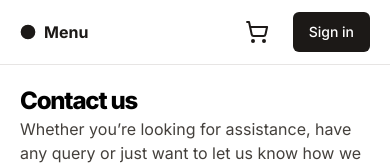
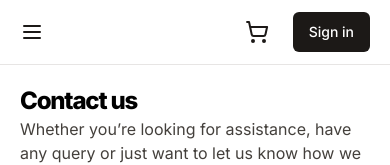
Before and after one commit to Darkrove/lavishlinen, a Next.js app: page /contact in a window 390 px wide. Shown: the top 165 px of the page. Built offline with nearby package versions, Linux system fonts and the light colour scheme.

Commit message:
add: menu icon in mobile navbar 🎃

```diff
--- a/src/components/icons.tsx
+++ b/src/components/icons.tsx
@@ -16,6 +16,7 @@ import {
   Loader2,
   LucideProps,
   Moon,
+  Menu,
   MoreVertical,
   Pizza,
   Plus,
@@ -32,6 +33,7 @@ import {
 export type Icon = LucideIcon;
 
 export const Icons = {
+
   logo: (props: LucideProps) => (
     <svg
       viewBox="0 0 24 24"
@@ -61,6 +63,7 @@ export const Icons = {
   user: User,
   arrowRight: ArrowRight,
   help: HelpCircle,
+  menu: Menu,
   pizza: Pizza,
   twitter: Twitter,
   check: Check,
--- a/src/components/mobile-nav.tsx
+++ b/src/components/mobile-nav.tsx
@@ -28,8 +28,7 @@ export function MobileNav() {
           variant="ghost"
           className="-ml-4 text-base hover:bg-transparent focus:ring-0  focus:ring-offset-0 md:hidden"
         >
-          <Icons.logo className="mr-2 h-4 w-4" />{" "}
-          <span className="font-bold">Menu</span>
+          <Icons.menu /> {/* <span className="font-bold">Menu</span> */}
         </Button>
       </DropdownMenuTrigger>
       <DropdownMenuContent
```
